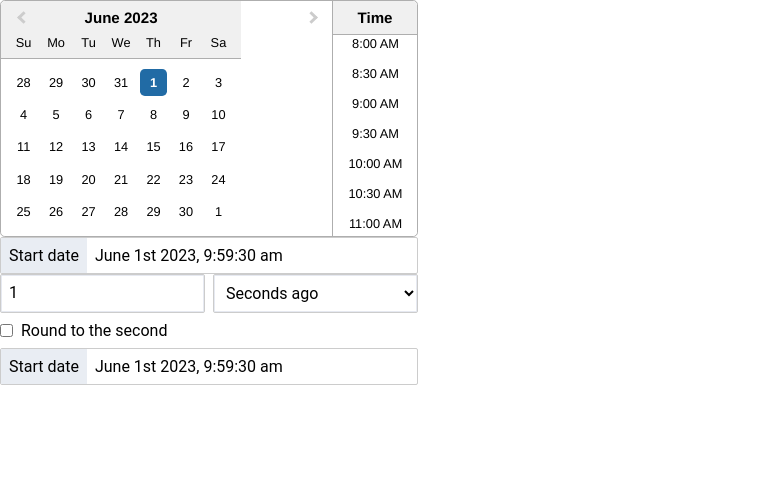
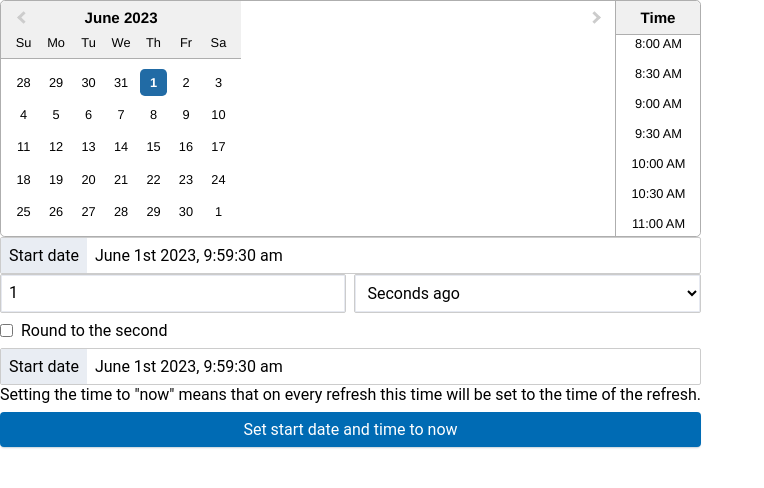
Before and after one commit to div4211111/super-date-picker, a React (Vite) app: page / in a window 1280 px wide. Shown: the top 488 px of the page, without its empty margins (0-764 px from the left). Built offline with nearby package versions, Linux system fonts and the light colour scheme.

Commit message:
feat: create setNow component

```diff
--- a/src/App.tsx
+++ b/src/App.tsx
@@ -1,14 +1,15 @@
 import "react-datepicker/dist/react-datepicker.css";
-import { DatePicker, Input, RelativeTimePicker, Select } from "./components";
+import { DatePicker, RelativeTimePicker, SetNow } from "./components";
 import { useState } from "react";
-import { parseRelativeParts, relativeOptions } from "@shared/timeOptions";
 function App() {
   const [date, setDate] = useState(new Date());
+  const [isNow, setIsNow] = useState(false);
   return (
     <div style={{ display: "flex", flexDirection: "column" }}>
       <div style={{ alignSelf: "flex-start" }}>
         <DatePicker date={date} setDate={setDate} name={"Start date"} />
         <RelativeTimePicker date={date} setDate={setDate} name={"Start date"} />
+        <SetNow setIsNow={setIsNow} type={"start"} />
       </div>
     </div>
   );
--- /dev/null
+++ b/src/components/SetNow/SetNow.module.scss
@@ -0,0 +1,5 @@
+.setNow {
+  display: flex;
+  flex-direction: column;
+  gap: 8px;
+}
--- /dev/null
+++ b/src/components/SetNow/SetNow.props.ts
@@ -0,0 +1,6 @@
+import { Dispatch, SetStateAction } from "react";
+
+export interface SetNowProps {
+  setIsNow: Dispatch<SetStateAction<boolean>>;
+  type: "start" | "end";
+}
--- /dev/null
+++ b/src/components/SetNow/SetNow.tsx
@@ -0,0 +1,21 @@
+import { memo } from "react";
+import { SetNowProps } from "./SetNow.props";
+import styles from "./SetNow.module.scss";
+import { Button } from "..";
+
+const SetNow = memo(({ setIsNow, type }: SetNowProps): JSX.Element => {
+  return (
+    <div className={styles.setNow}>
+      <p>
+        Setting the time to "now" means that on every refresh this time will be
+        set to the time of the refresh.
+      </p>
+      <Button onClick={() => setIsNow(true)}>
+        Set {type} date and time to now
+      </Button>
+    </div>
+  );
+});
+
+SetNow.displayName = "SetNow";
+export { SetNow };
--- a/src/components/index.ts
+++ b/src/components/index.ts
@@ -2,3 +2,5 @@ export * from "./DatePicker/DatePicker";
 export * from "./Input/Input";
 export * from "./Select/Select";
 export * from "./RelativeTimePicker/RelativeTimePicker";
+export * from "./SetNow/SetNow";
+export * from "./Button/Button";
```
